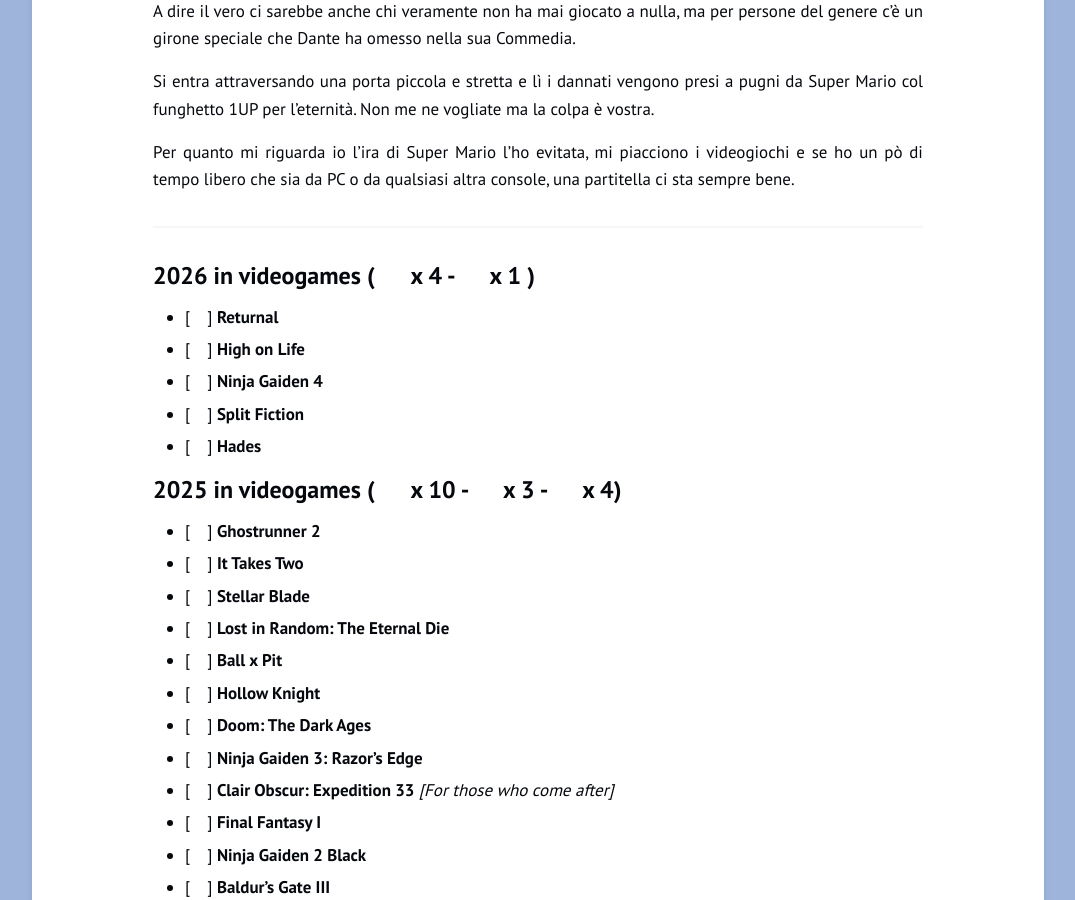
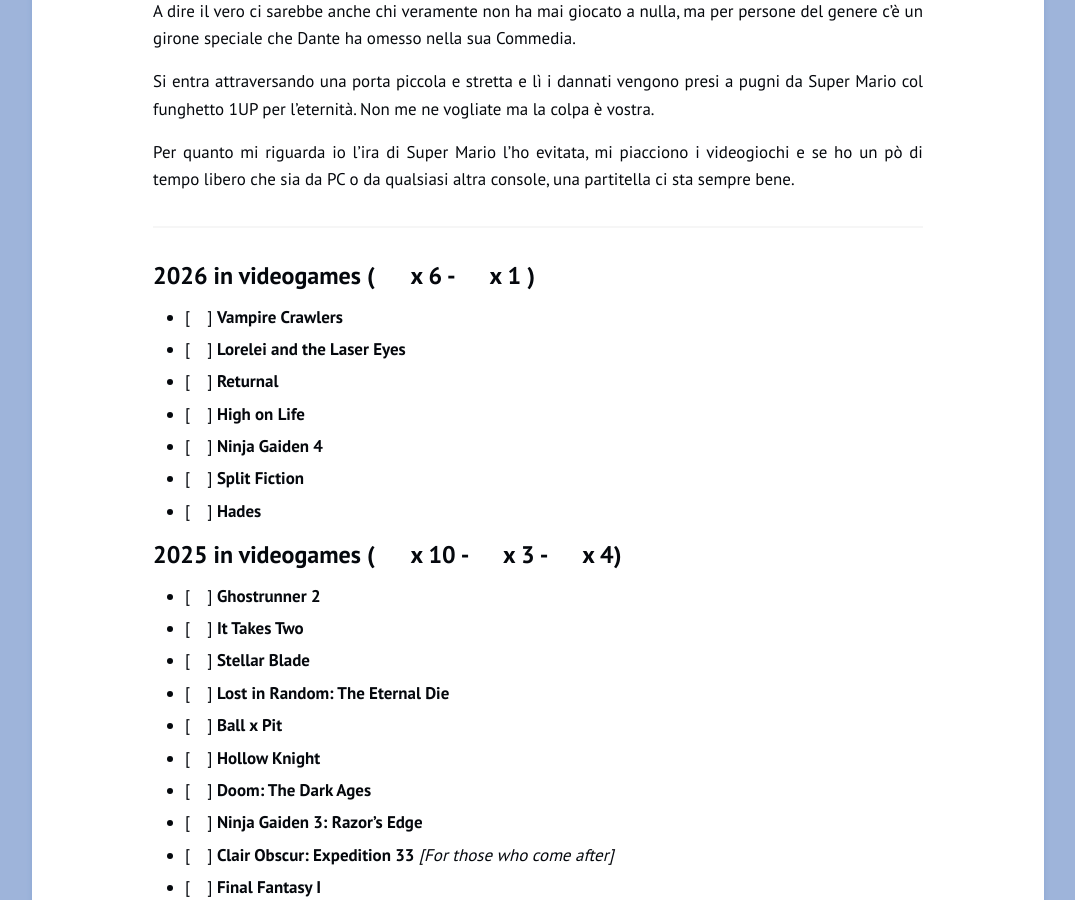
Before and after one commit to carlofinocchiaro/carlofinocchiaro.github.io, a Jekyll site: the page built from _posts/2026-05-11-gaming.md, in a window 1280 px wide and 900 px high, scrolled down 734 px. Shown: the whole window, without its empty margins (102-1177 px from the left). Built offline with Jekyll 4.4.1, drawn with Linux system fonts in a browser that asks for light colours.

Commit message:
new games

```diff
--- a/_posts/2026-05-11-gaming.md
+++ b/_posts/2026-05-11-gaming.md
@@ -18,7 +18,9 @@
 
 ---
 
-#### 2026 in videogames (  <svg class="icon"><use xlink:href="{{ site.fontawesome_path | relative_url }}#desktop"></use></svg> x 4 - <svg class="icon"><use xlink:href="{{ site.fontawesome_path | relative_url }}#playstation"></use></svg> x 1 )
+#### 2026 in videogames (  <svg class="icon"><use xlink:href="{{ site.fontawesome_path | relative_url }}#desktop"></use></svg> x 6 - <svg class="icon"><use xlink:href="{{ site.fontawesome_path | relative_url }}#playstation"></use></svg> x 1 )
+* [<svg class="icon"><use xlink:href="{{ site.fontawesome_path | relative_url }}#desktop"></use></svg>] **Vampire Crawlers**
+* [<svg class="icon"><use xlink:href="{{ site.fontawesome_path | relative_url }}#desktop"></use></svg>] **Lorelei and the Laser Eyes**
 * [<svg class="icon"><use xlink:href="{{ site.fontawesome_path | relative_url }}#playstation"></use></svg>] **Returnal**
 * [<svg class="icon"><use xlink:href="{{ site.fontawesome_path | relative_url }}#desktop"></use></svg>] **High on Life**
 * [<svg class="icon"><use xlink:href="{{ site.fontawesome_path | relative_url }}#desktop"></use></svg>] **Ninja Gaiden 4**
```
